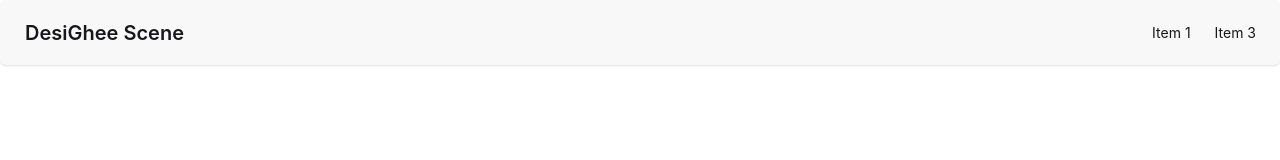
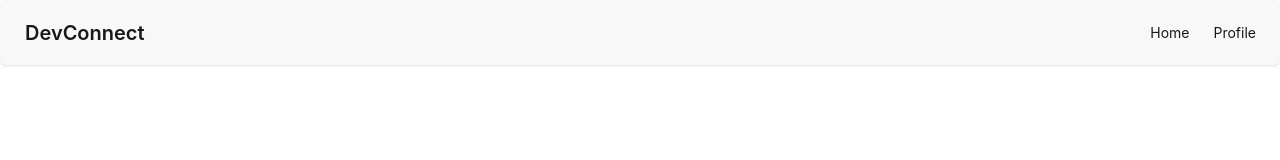
Before and after one commit to RazaRajpoot92/devconnect-frontend, a React (Vite) app: page / in a window 1280 px wide. Shown: the top 160 px of the page. Built offline with nearby package versions, Linux system fonts and the light colour scheme.

Commit message:
updated the navbar

```diff
--- a/src/components/NavBar.jsx
+++ b/src/components/NavBar.jsx
@@ -6,13 +6,13 @@ const NavBar = () => {
 
         <div className="collapse-title navbar justify-between">
             <div className="navbar-start">
-            <button className="btn btn-ghost text-xl">DesiGhee Scene</button>
+            <button className="btn btn-ghost text-xl">DevConnect</button>
             </div>
 
             <div className="navbar-center  lg:flex">
             <ul className="menu menu-horizontal px-1">
-                <li><button>Item 1</button></li>
-                <li><button>Item 3</button></li>
+                <li><button>Home</button></li>
+                <li><button>Profile</button></li>
             </ul>
             </div>
 
```
